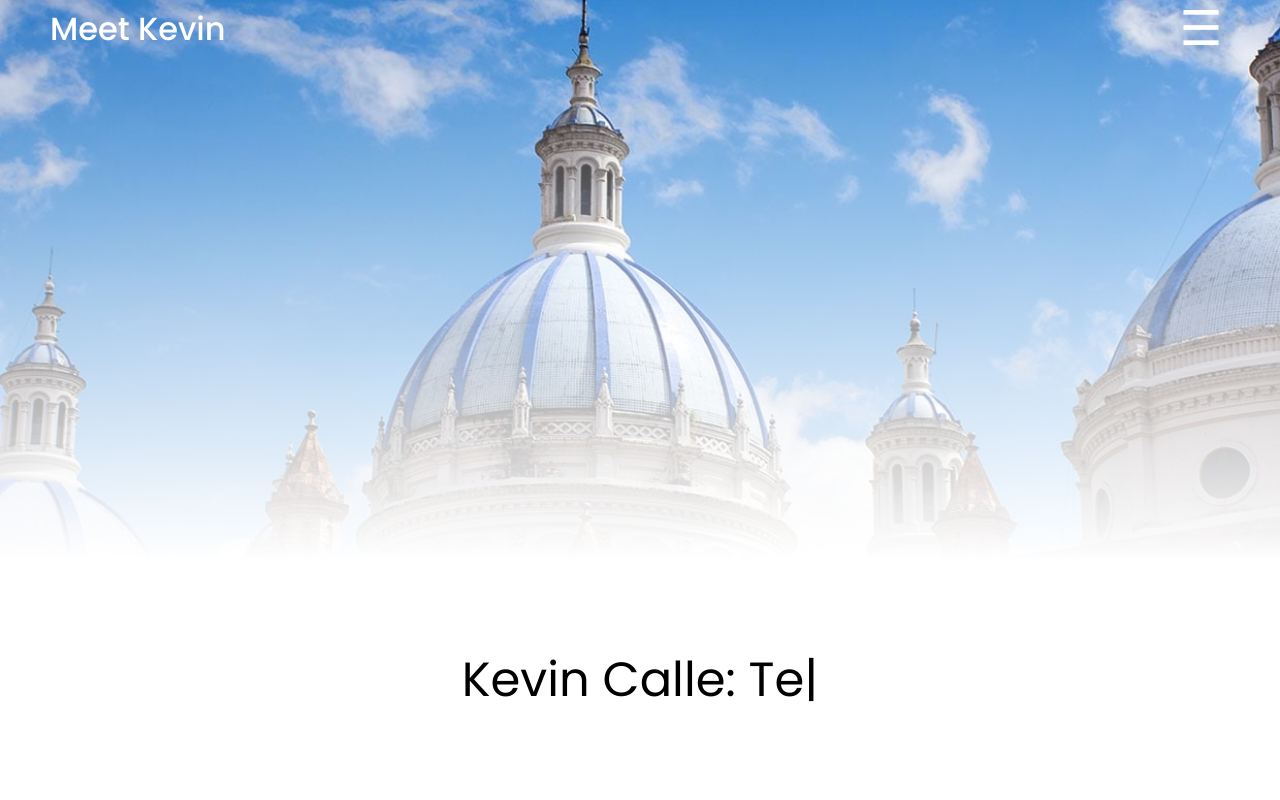
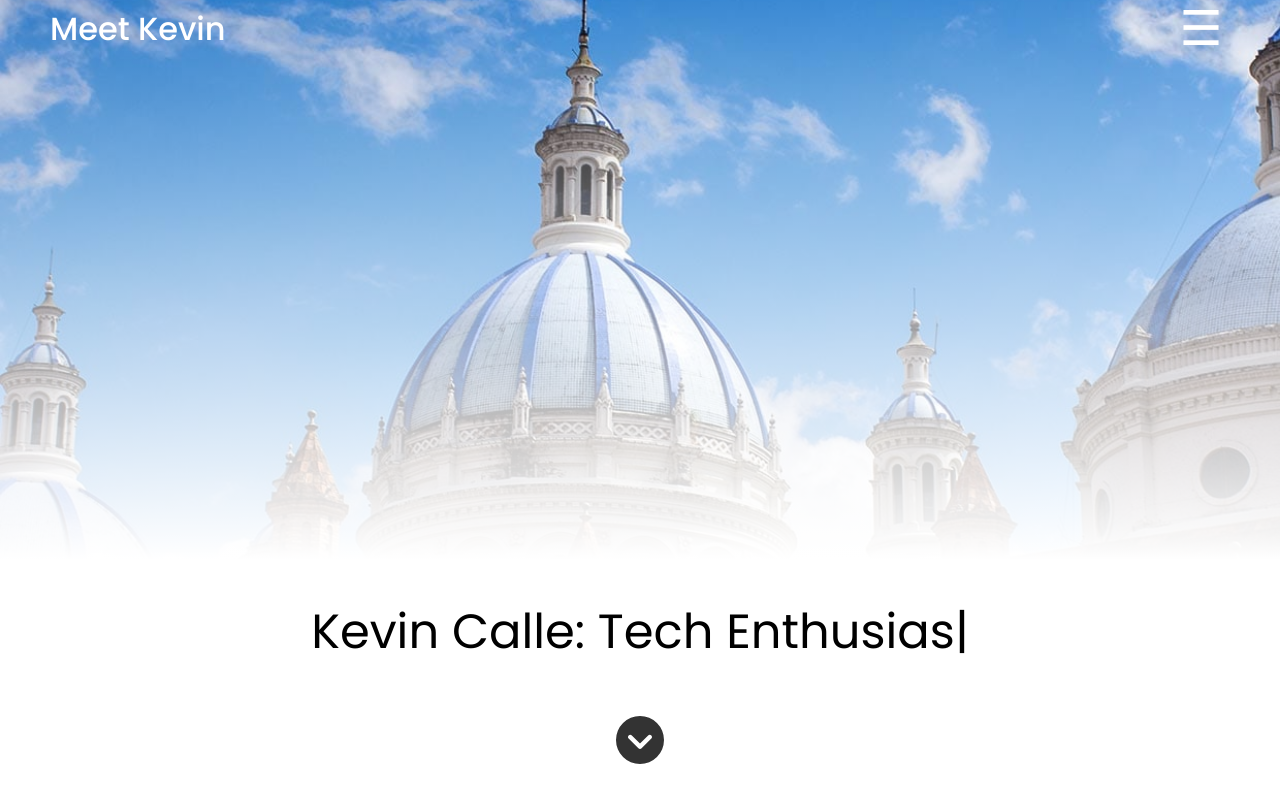
Before and after one commit to kcalle012/meetkevin, a React (Create React App) app: page / in a window 1280 px wide. Shown: the top 800 px of the page. Built offline with nearby package versions, Linux system fonts and the light colour scheme.

Commit message:
added arrow to navigate

```diff
--- a/src/App.scss
+++ b/src/App.scss
@@ -10,3 +10,7 @@
 a {
     text-decoration: none;
 }
+
+html {
+    scroll-behavior: smooth;
+}
--- a/src/Components/About/index.scss
+++ b/src/Components/About/index.scss
@@ -3,10 +3,10 @@
     flex-direction: column;
     align-items: center;
     justify-content: center;
-    margin-top: 3rem;
     margin-bottom: 8rem;
     .sectionTitle {
         font-size: 3rem;
+        margin-top: 8rem;
     }
 }
 .container {
--- a/src/Components/HelloMessage/index.js
+++ b/src/Components/HelloMessage/index.js
@@ -1,87 +1,87 @@
-import  React, {useState,useEffect } from 'react'
-import './index.scss'
-import { motion } from 'framer-motion'
-import { TypeAnimation } from 'react-type-animation'
-
-
-
-
+import React, { useState, useEffect } from "react";
+import "./index.scss";
+import { motion } from "framer-motion";
+import { TypeAnimation } from "react-type-animation";
+import { faChevronCircleDown } from "@fortawesome/free-solid-svg-icons";
+import { FontAwesomeIcon } from "@fortawesome/react-fontawesome";
 
 const HelloMessage = () => {
   const [isMobile, setIsMobile] = useState(true);
 
   useEffect(() => {
     const handleResize = () => {
-            console.log('Window resized: ', window.innerWidth);
+      console.log("Window resized: ", window.innerWidth);
       setIsMobile(window.innerWidth <= 768);
     };
     handleResize();
-        window.addEventListener('resize', handleResize);
+    window.addEventListener("resize", handleResize);
     // Check the initial width
     return () => {
-            window.removeEventListener('resize', handleResize);
+      window.removeEventListener("resize", handleResize);
     };
-    },[]);
-    console.log('isMobile: ', isMobile);
+  }, []);
+  console.log("isMobile: ", isMobile);
 
   return (
-        <motion.div className='HelloMessageContainer'>
-            <motion.div className = "home"></motion.div>
-            <motion.div className= "bottom">
+    <motion.div className="HelloMessageContainer">
+      <motion.div className="home"></motion.div>
+      <motion.div className="bottom">
         {isMobile ? (
           <TypeAnimation
-                key={isMobile ? 'mobile' : 'desktop'}
+            key={isMobile ? "mobile" : "desktop"}
             sequence={[
-                        'Kevin Calle: Software Engineer',
+              "Kevin Calle: Software Engineer",
               1000,
-                        'Kevin Calle: CS Student',
+              "Kevin Calle: CS Student",
               1000,
-                        'Kevin Calle: Tech Enthusiast',
+              "Kevin Calle: Tech Enthusiast",
               1000,
-                        'Kevin Calle: ',
-                        1500
+              "Kevin Calle: ",
+              1500,
             ]}
             wrapper="span"
             style={{
-                        fontSize:'1.5em',
-                        display:'flex',
-                        textAlign:'center',
-                        fontFamily:'Poppins',
-                        fontWeight:200
+              fontSize: "1.5em",
+              display: "flex",
+              textAlign: "center",
+              fontFamily: "Poppins",
+              fontWeight: 200,
             }}
             speed={50}
             repeat={Infinity}
           />
         ) : (
           <TypeAnimation
-                    key={isMobile ? 'mobile' : 'desktop'}
+            key={isMobile ? "mobile" : "desktop"}
             sequence={[
-                        'Kevin Calle: Software Engineer',
+              "Kevin Calle: Software Engineer",
               1000, //
-                        'Kevin Calle: CS Student',
+              "Kevin Calle: CS Student",
               1000,
-                        'Kevin Calle: Tech Enthusiast',
+              "Kevin Calle: Tech Enthusiast",
               1000,
-                        'Kevin Calle: ',
-                        1500
+              "Kevin Calle: ",
+              1500,
             ]}
             wrapper="span"
             // style={textStyle}
             style={{
-                        fontSize:'3em',
-                        display:'flex',
-                        textAlign:'center',
-                        fontFamily:'Poppins',
-                        fontWeight:200
+              fontSize: "3em",
+              display: "flex",
+              textAlign: "center",
+              fontFamily: "Poppins",
+              fontWeight: 200,
             }}
             speed={50}
             repeat={Infinity}
           />
-                )
-            }
+        )}
+        <a href="#about">
+          <FontAwesomeIcon icon={faChevronCircleDown} size="3x"/>
+        </a>
       </motion.div>
     </motion.div>
   );
-}
+};
 
 export default HelloMessage;
--- a/src/Components/HelloMessage/index.scss
+++ b/src/Components/HelloMessage/index.scss
@@ -18,10 +18,16 @@
 .bottom {
     background-color: #fff;
     display: flex;
+    flex-direction: column;
     justify-content: center;
     align-items: center;
     border-color: red;
     min-height: 30vh;
+    a {
+        text-decoration: none;
+        color:#333333;
+        margin-top: 3rem;
+    }
 }
 // @media (max-width: 768px) {
 //         .intro {
--- a/src/Components/Home/index.scss
+++ b/src/Components/Home/index.scss
@@ -1,23 +1,6 @@
-html, body {
-    scroll-snap-type: y;
+html{
     overflow-y: scroll;
     height: 100%;
     margin: 0;
 
 }
-
-.snap {
-    scroll-snap-align: center; /* Ensures the section centers in the viewport */
-    height: 100vh; /* Make each section span the full height of the viewport */
-    justify-content: center;
-}
-
-.progress {
-    position: fixed;
-    bottom: 0;
-    height: 5px;
-    left: 0;
-    right: 0;
-    background: black;
-    z-index: 100;
-}
```
Lines whose indentation alone changed are shown as unchanged.
